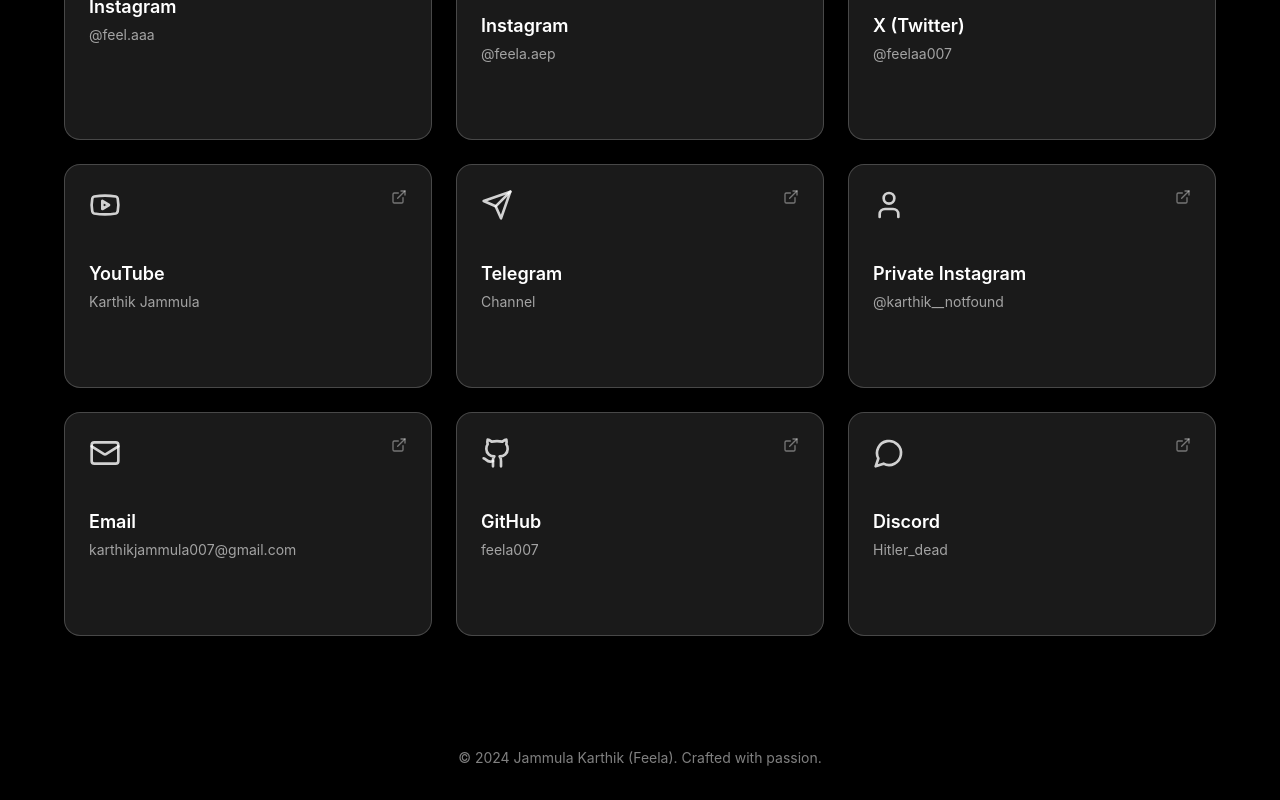
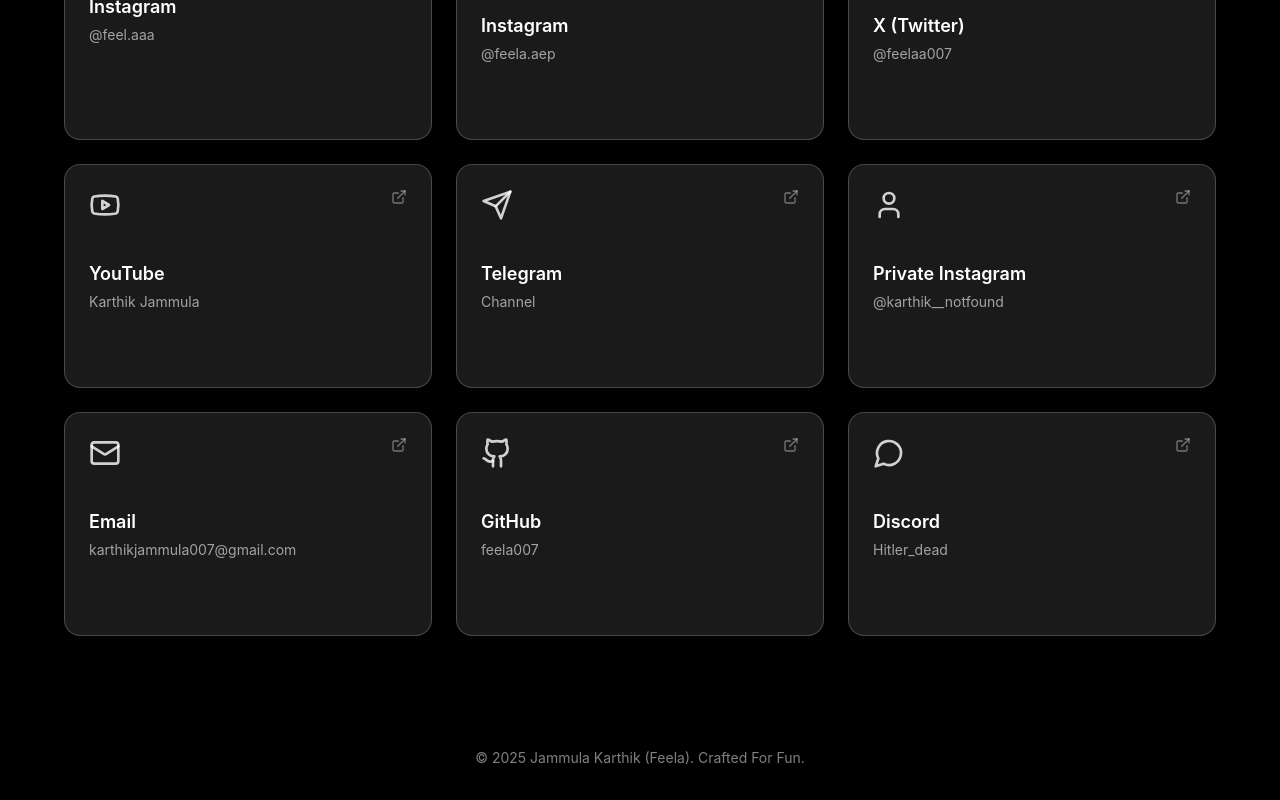
Before and after one commit to FEELA007/-PortfolioWebsite, a React (Vite) app: page / in a window 1280 px wide. Shown: the part 1120-1920 px from the top of the page. Built offline with nearby package versions, Linux system fonts and the light colour scheme.

Commit message:
Update App.tsx

```diff
--- a/src/App.tsx
+++ b/src/App.tsx
@@ -25,7 +25,7 @@
         animate={{ opacity: 1 }}
         transition={{ duration: 0.8, delay: 1 }}
       >
-        <p>© 2024 Jammula Karthik (Feela). Crafted with passion.</p>
+        <p>© 2025 Jammula Karthik (Feela). Crafted For Fun.</p>
       </motion.footer>
     </div>
   );
```
